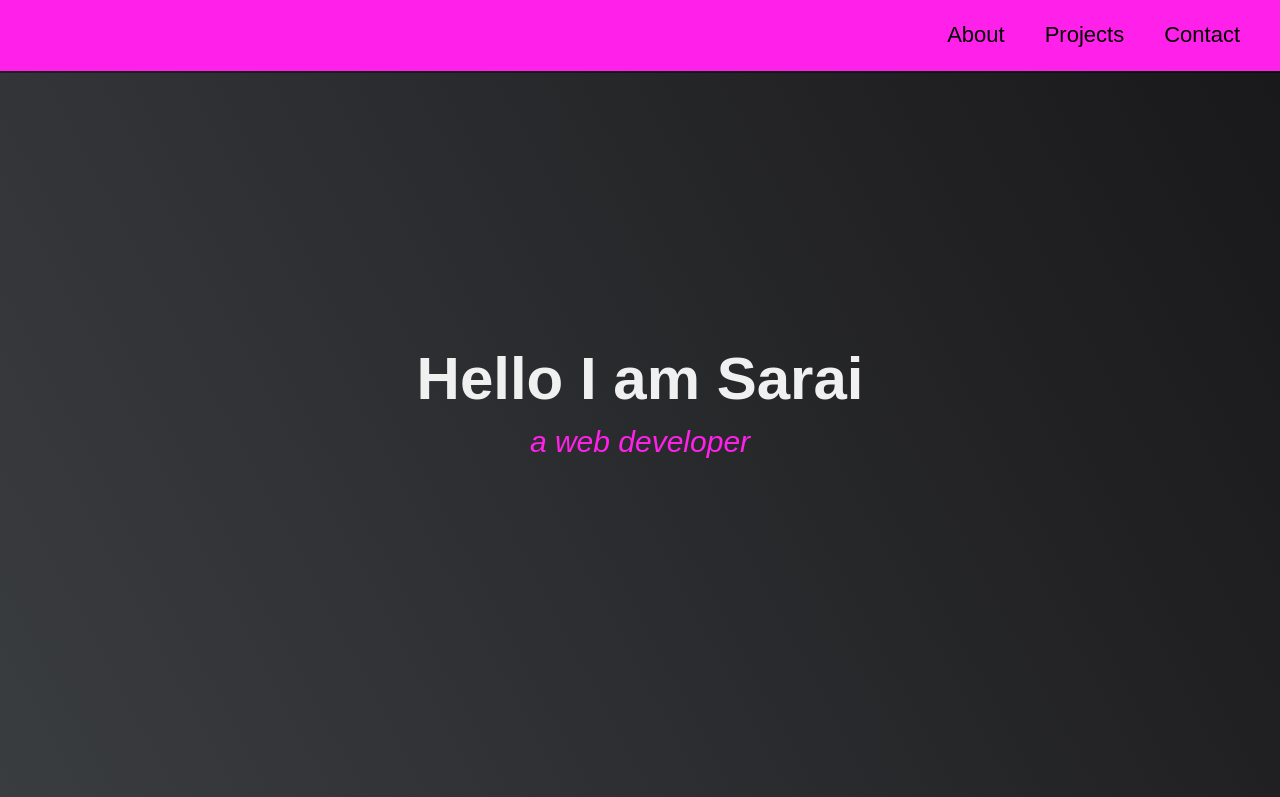
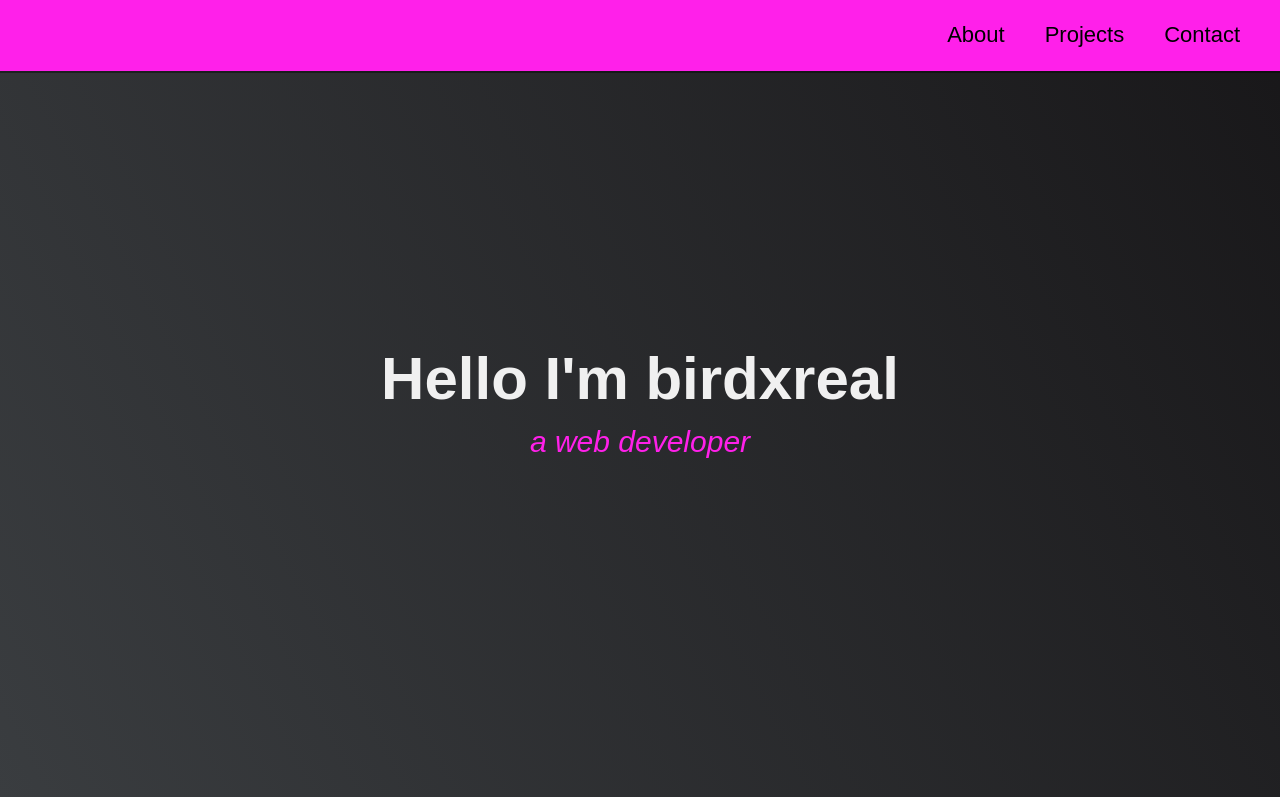
Before and after one commit to birdxreal/portfolio, a plain HTML site: page index.html in a window 1280 px wide. Shown: the top 797 px of the page. Drawn offline with Linux system fonts and the light colour scheme.

Commit message:
Update index.html

```diff
--- a/index.html
+++ b/index.html
@@ -19,7 +19,7 @@
 
     <!-- START WELCOME SECTION -->
     <section id="welcome-section" class="welcome-section">
-      <h1>Hello I am Sarai</h1>
+      <h1>Hello I'm birdxreal</h1>
       <p>a web developer</p>
     </section>
     <!-- END OF WELCOME SECTION -->
```
